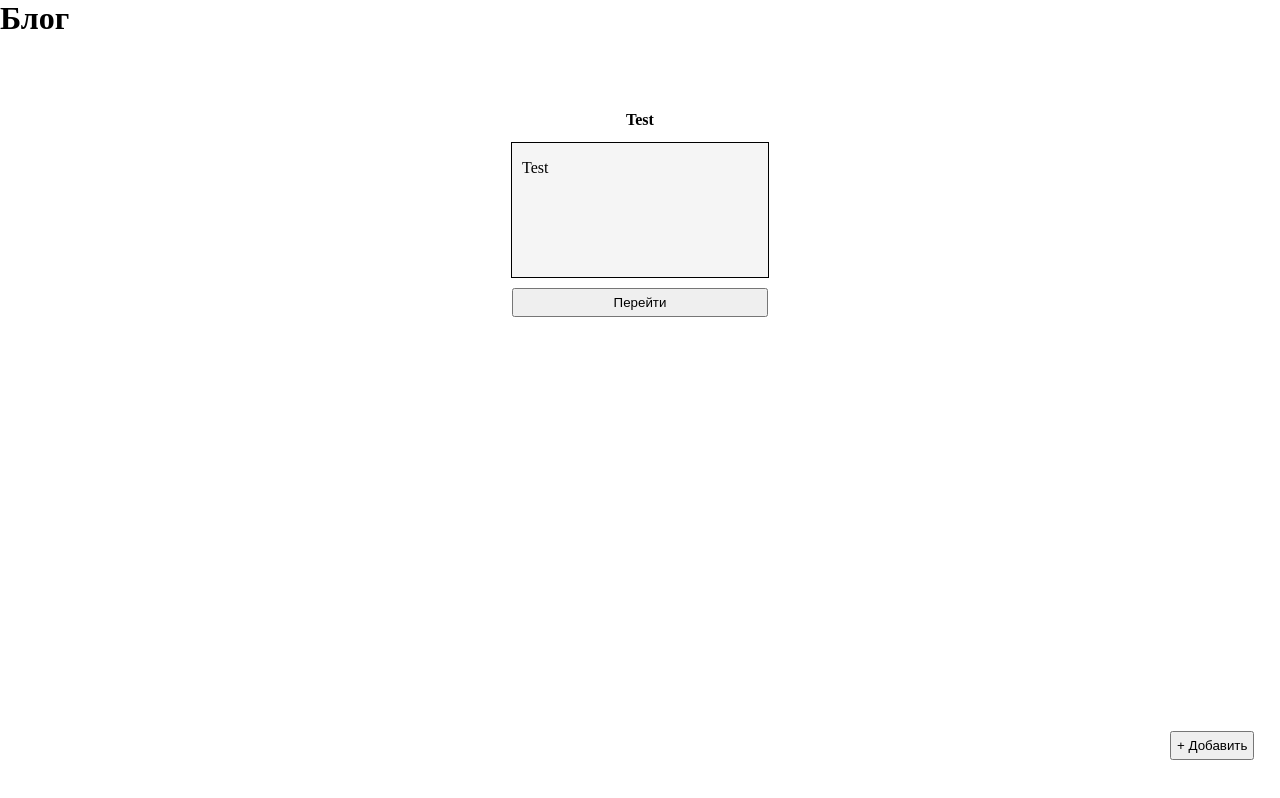
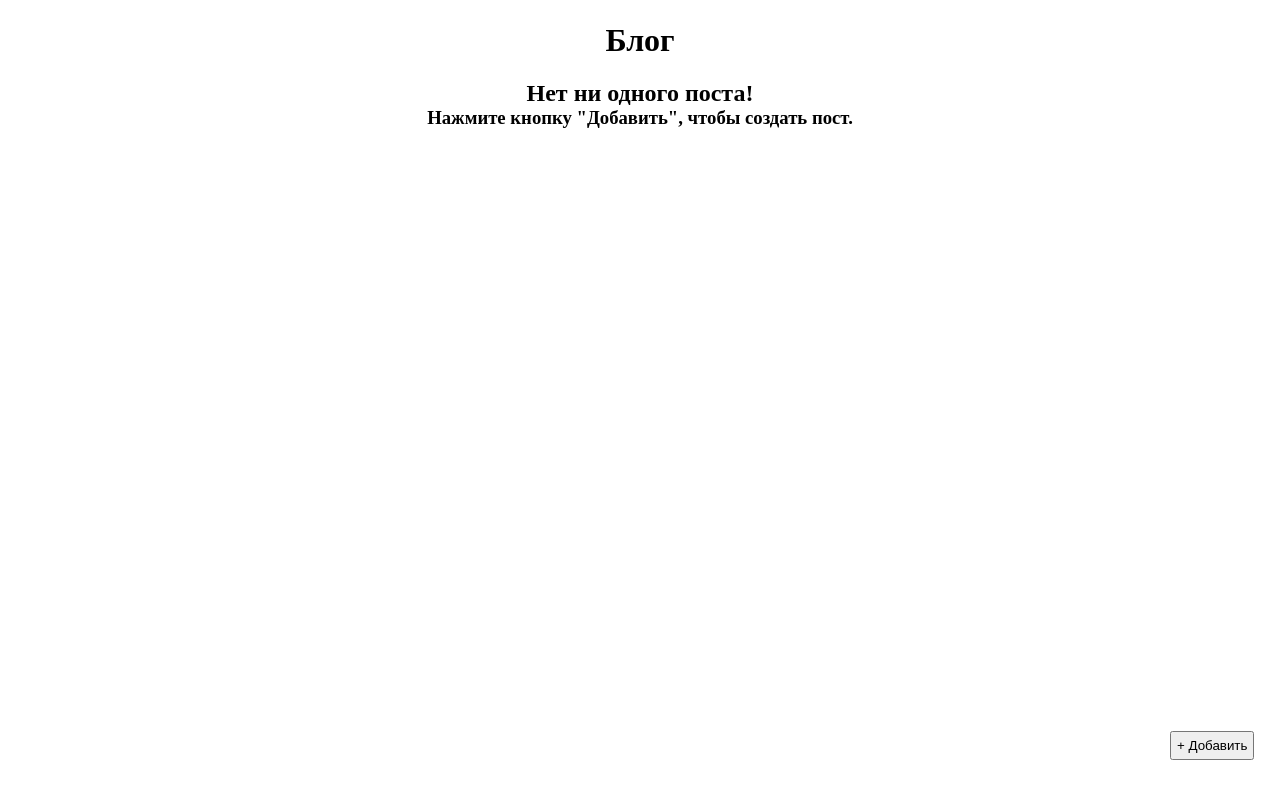
Before and after one commit to AndreyBS1/angular-blog, an Angular app: page / in a window 1280 px wide. Built offline with nearby package versions, Linux system fonts and the light colour scheme.

Commit message:
Some refactoring

```diff
--- a/src/app/post-card/post-card.component.html
+++ b/src/app/post-card/post-card.component.html
@@ -7,9 +7,7 @@
     <p>{{ post.text }}</p>
   </div>
 
-  <!-- <div class="post-button"> -->
   <a class="post-button" [routerLink]="['post', post.id]">
     <button>Перейти</button>
   </a>
-  <!-- </div> -->
 </div>
--- a/src/app/posts-list/posts-list.component.css
+++ b/src/app/posts-list/posts-list.component.css
@@ -5,19 +5,30 @@
 
 .list-title {
   height: 10%;
+  display: flex;
+  justify-content: center;
+  align-items: center;
+}
+
+h1,
+h2,
+h3 {
+  margin: 0;
+  text-align: center;
+}
+
+.text-wrapper,
+.card-wrapper {
+  width: 100%;
+  height: 90%;
+  display: flex;
 }
 
 .text-wrapper {
-  width: 100%;
-  height: 90%;
-  display: flex;
   flex-direction: column;
 }
 
 .card-wrapper {
-  width: 100%;
-  height: 90%;
-  display: flex;
   flex-wrap: wrap;
   justify-content: space-around;
 }
--- a/src/app/posts-list/posts-list.component.html
+++ b/src/app/posts-list/posts-list.component.html
@@ -14,7 +14,5 @@
     </div>
   </div>
 
-  <a routerLink="post/new">
-    <button class="add-button">+ Добавить</button>
-  </a>
+  <button class="add-button" (click)="add()">+ Добавить</button>
 </div>
--- a/src/app/posts-list/posts-list.component.ts
+++ b/src/app/posts-list/posts-list.component.ts
@@ -1,4 +1,5 @@
 import { Component, OnInit } from '@angular/core';
+import { Router } from '@angular/router';
 import { PostsService } from '../posts.service';
 
 @Component({
@@ -9,7 +10,11 @@ import { PostsService } from '../posts.service';
 export class PostsListComponent implements OnInit {
   posts = [];
 
-  constructor(private postsService: PostsService) {}
+  constructor(private postsService: PostsService, private router: Router) {}
+
+  add() {
+    this.router.navigate(['post/new']);
+  }
 
   ngOnInit(): void {
     this.posts = this.postsService.getAllPosts();
--- a/src/app/posts.service.ts
+++ b/src/app/posts.service.ts
@@ -5,13 +5,7 @@ import { Post } from './post';
   providedIn: 'root',
 })
 export class PostsService {
-  posts: Post[] = [
-    {
-      id: 0,
-      title: 'Test',
-      text: 'Test',
-    },
-  ];
+  posts: Post[] = [];
 
   constructor() {}
 
```
